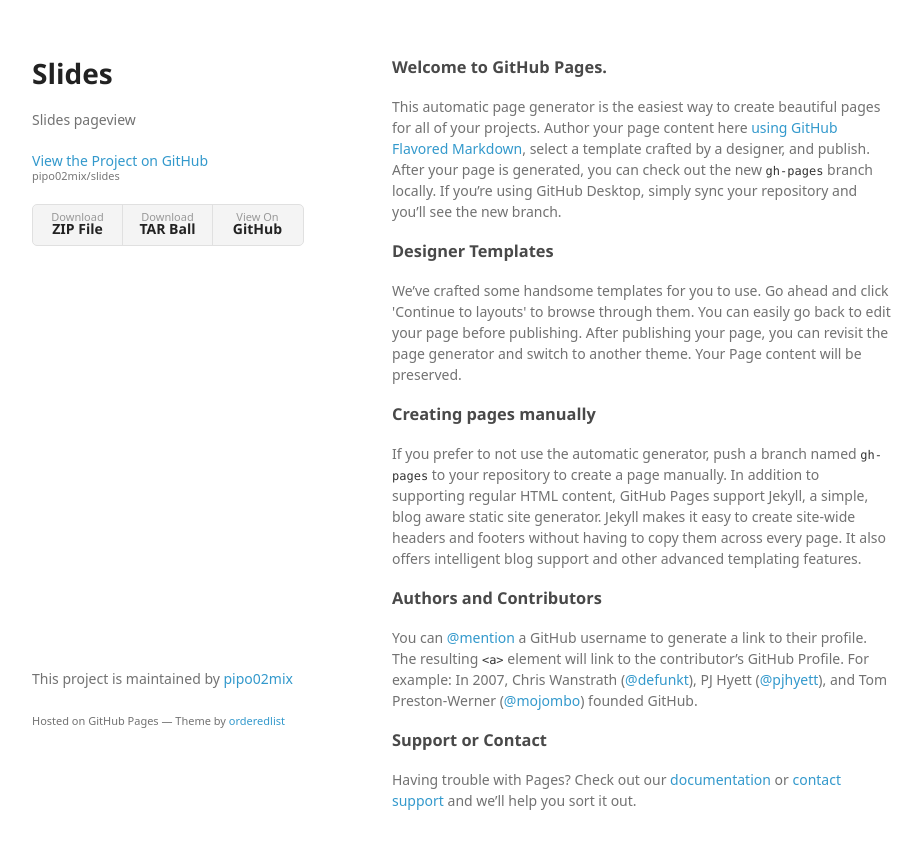
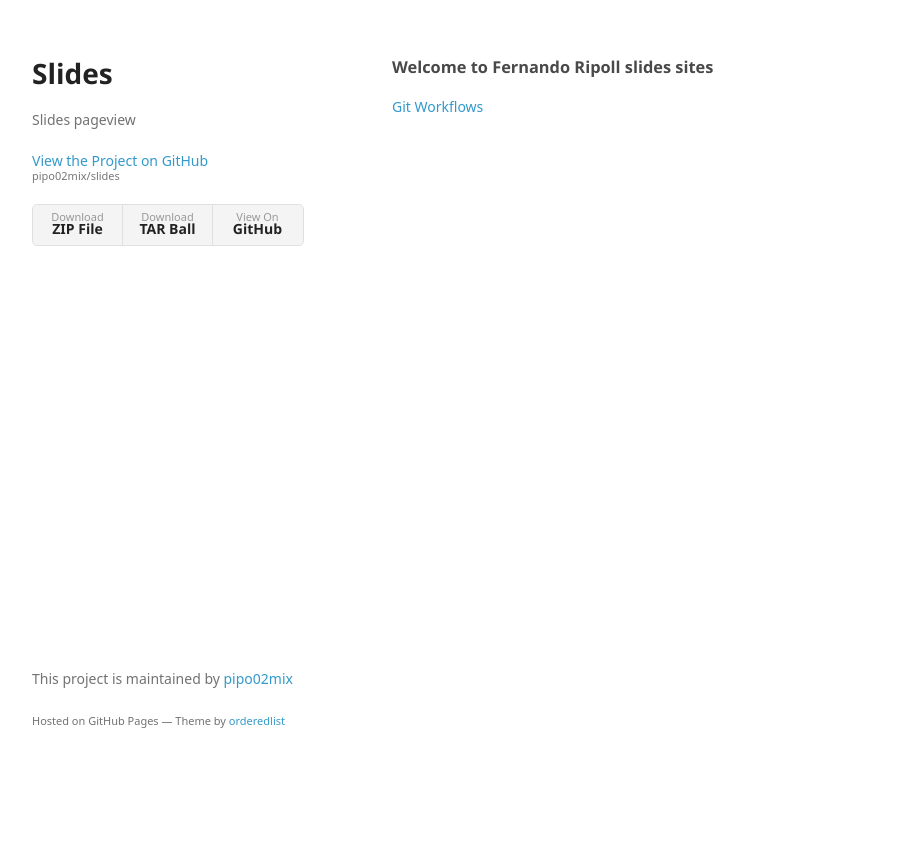
Before and after one commit to pipo02mix/slides, a plain HTML site: page index.html in a window 1280 px wide. Shown: the whole page, without its empty margins (178-1100 px from the left). After the commit the page ends 800 px from the top, so only its background shows below. Drawn offline with Linux system fonts and the light colour scheme; a web font is replaced by a local one.

```diff
--- a/index.html
+++ b/index.html
@@ -29,29 +29,9 @@
       </header>
       <section>
         <h3>
-<a id="welcome-to-github-pages" class="anchor" href="#welcome-to-github-pages" aria-hidden="true"><span aria-hidden="true" class="octicon octicon-link"></span></a>Welcome to GitHub Pages.</h3>
+<a id="welcome-to-fernando-ripoll-slides-sites" class="anchor" href="#welcome-to-fernando-ripoll-slides-sites" aria-hidden="true"><span aria-hidden="true" class="octicon octicon-link"></span></a>Welcome to Fernando Ripoll slides sites</h3>
 
-<p>This automatic page generator is the easiest way to create beautiful pages for all of your projects. Author your page content here <a href="https://guides.github.com/features/mastering-markdown/">using GitHub Flavored Markdown</a>, select a template crafted by a designer, and publish. After your page is generated, you can check out the new <code>gh-pages</code> branch locally. If you’re using GitHub Desktop, simply sync your repository and you’ll see the new branch.</p>
-
-<h3>
-<a id="designer-templates" class="anchor" href="#designer-templates" aria-hidden="true"><span aria-hidden="true" class="octicon octicon-link"></span></a>Designer Templates</h3>
-
-<p>We’ve crafted some handsome templates for you to use. Go ahead and click 'Continue to layouts' to browse through them. You can easily go back to edit your page before publishing. After publishing your page, you can revisit the page generator and switch to another theme. Your Page content will be preserved.</p>
-
-<h3>
-<a id="creating-pages-manually" class="anchor" href="#creating-pages-manually" aria-hidden="true"><span aria-hidden="true" class="octicon octicon-link"></span></a>Creating pages manually</h3>
-
-<p>If you prefer to not use the automatic generator, push a branch named <code>gh-pages</code> to your repository to create a page manually. In addition to supporting regular HTML content, GitHub Pages support Jekyll, a simple, blog aware static site generator. Jekyll makes it easy to create site-wide headers and footers without having to copy them across every page. It also offers intelligent blog support and other advanced templating features.</p>
-
-<h3>
-<a id="authors-and-contributors" class="anchor" href="#authors-and-contributors" aria-hidden="true"><span aria-hidden="true" class="octicon octicon-link"></span></a>Authors and Contributors</h3>
-
-<p>You can <a href="https://help.github.com/articles/basic-writing-and-formatting-syntax/#mentioning-users-and-teams" class="user-mention">@mention</a> a GitHub username to generate a link to their profile. The resulting <code>&lt;a&gt;</code> element will link to the contributor’s GitHub Profile. For example: In 2007, Chris Wanstrath (<a href="https://github.com/defunkt" class="user-mention">@defunkt</a>), PJ Hyett (<a href="https://github.com/pjhyett" class="user-mention">@pjhyett</a>), and Tom Preston-Werner (<a href="https://github.com/mojombo" class="user-mention">@mojombo</a>) founded GitHub.</p>
-
-<h3>
-<a id="support-or-contact" class="anchor" href="#support-or-contact" aria-hidden="true"><span aria-hidden="true" class="octicon octicon-link"></span></a>Support or Contact</h3>
-
-<p>Having trouble with Pages? Check out our <a href="https://help.github.com/pages">documentation</a> or <a href="https://github.com/contact">contact support</a> and we’ll help you sort it out.</p>
+<p><a href="http://pipo02mix.github.io/slides/git-workflows.html">Git Workflows</a></p>
       </section>
       <footer>
         <p>This project is maintained by <a href="https://github.com/pipo02mix">pipo02mix</a></p>
```
Also changed, not shown: params.json (+1 -1 lines).
